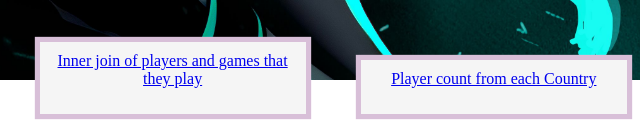
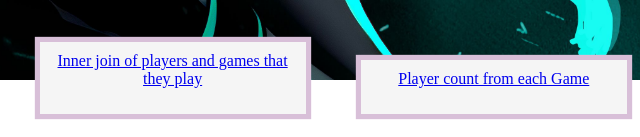
Before and after one commit to saif955/Project, a plain HTML site: page front page.html in a window 1280 px wide. Shown: the part 720-857 px from the top of the page, 614-1254 px from the left. Drawn offline with Linux system fonts and the light colour scheme.

Commit message:
Update front page.html

```diff
--- a/front page.html
+++ b/front page.html
@@ -170,7 +170,7 @@ h1{
   <p><a href="join.php">Inner join of players and games that they play</a></p>
   </div>
   <div class="count_players"
-  <p><a href="count_players.php">Player count from each Country</a></p>
+  <p><a href="count_players.php">Player count from each Game</a></p>
   </div>
 
 </div>
```
